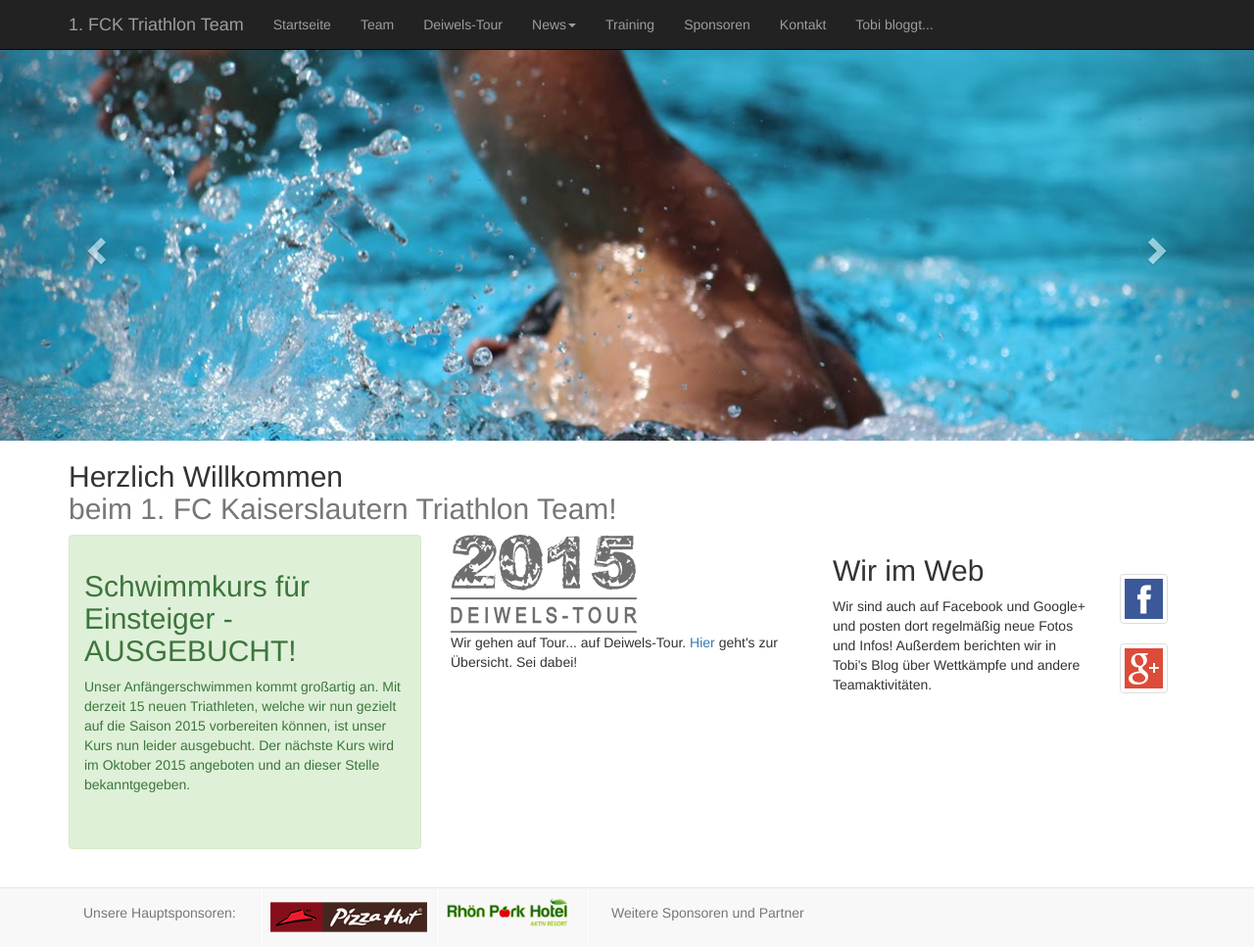
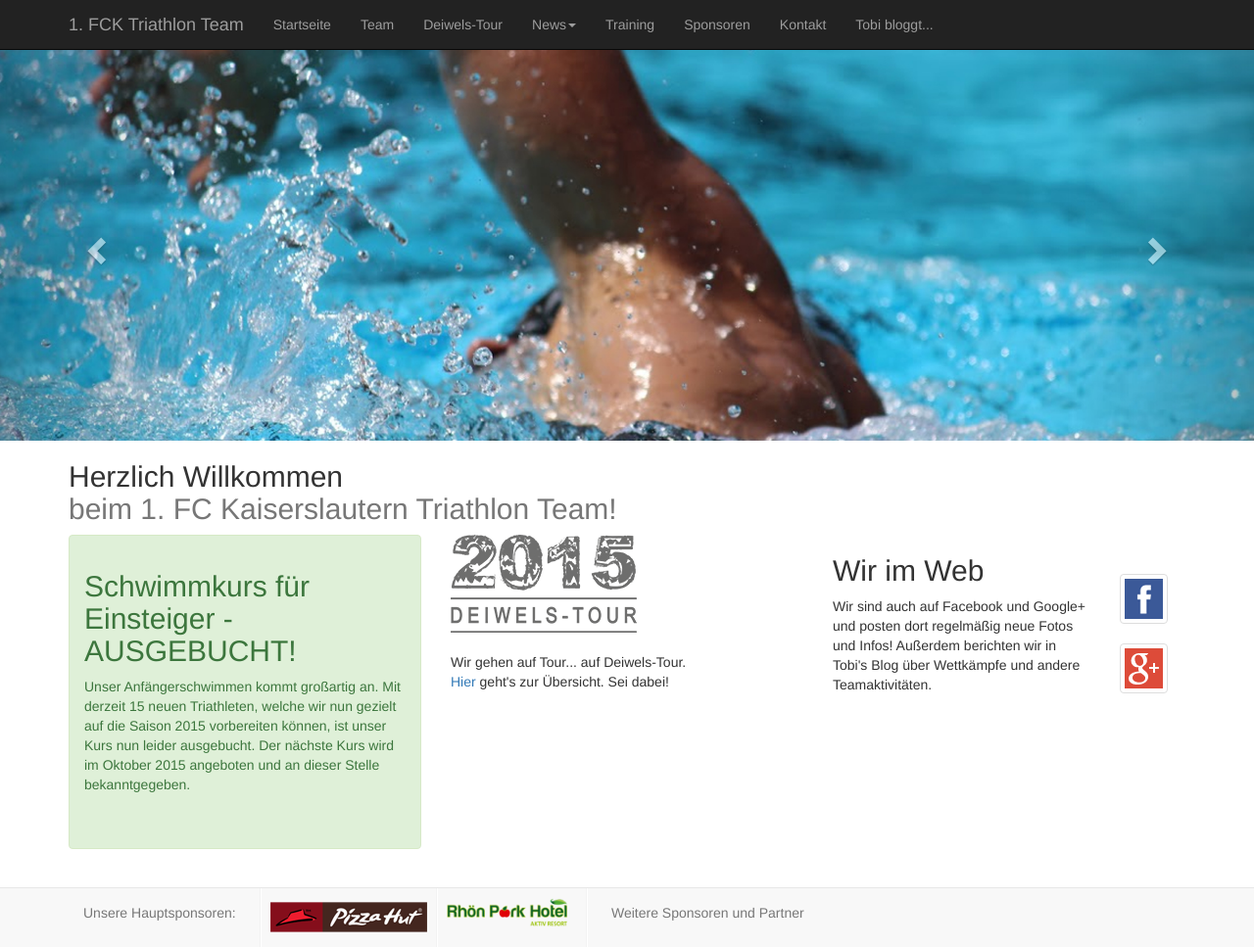
Before and after one commit to FCK-Triathlon-Team/fck-triathlon-team.github.io, a Jekyll site: the page built from index.html, in a window 1280 px wide and 967 px high. Shown: the whole window at 98% size. Built offline with Jekyll 4.4.1, drawn with Linux system fonts in a browser that asks for light colours; nearby versions of some CDN libraries; Markdown is read by kramdown in place of the engine named in the settings.

Commit message:
Deiwelstour Leerzeilen

```diff
--- a/index.html
+++ b/index.html
@@ -50,8 +50,8 @@ title: 1.FC Kaiserslautern Triathlon Team
 		</div><!-- /.col-lg-4 -->
 		<div class="col-lg-4">
 
-                                <img src="images/Deiwelstour.png"><br>
-				Wir gehen auf Tour... auf Deiwels-Tour. <a href="http://fck-triathlon-team.github.io/deiwelstour.html">Hier</a> geht's zur Übersicht. Sei dabei!
+                                <img src="images/Deiwelstour.png"><br><br>
+				Wir gehen auf Tour... auf Deiwels-Tour.<br> <a href="http://fck-triathlon-team.github.io/deiwelstour.html">Hier</a> geht's zur Übersicht. Sei dabei!
 
 
 		</div><!-- /.col-lg-4 -->
```
